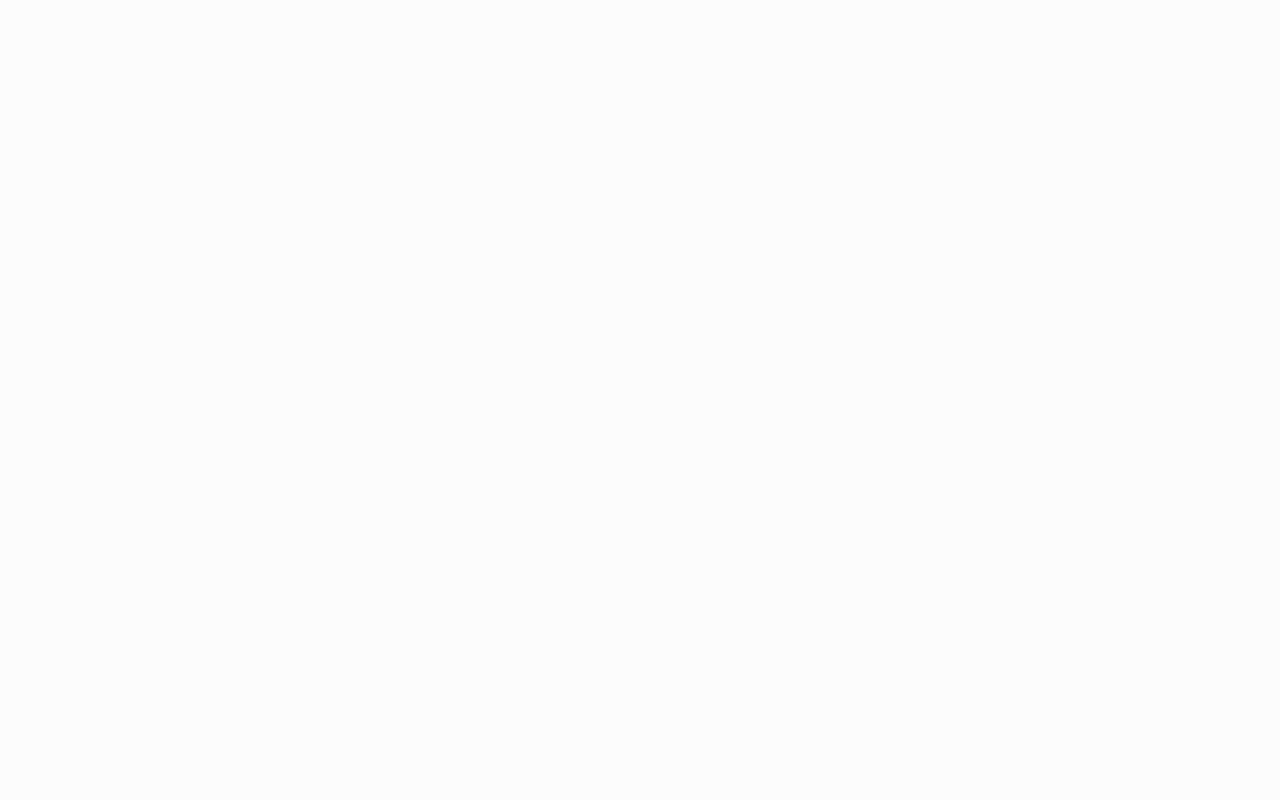
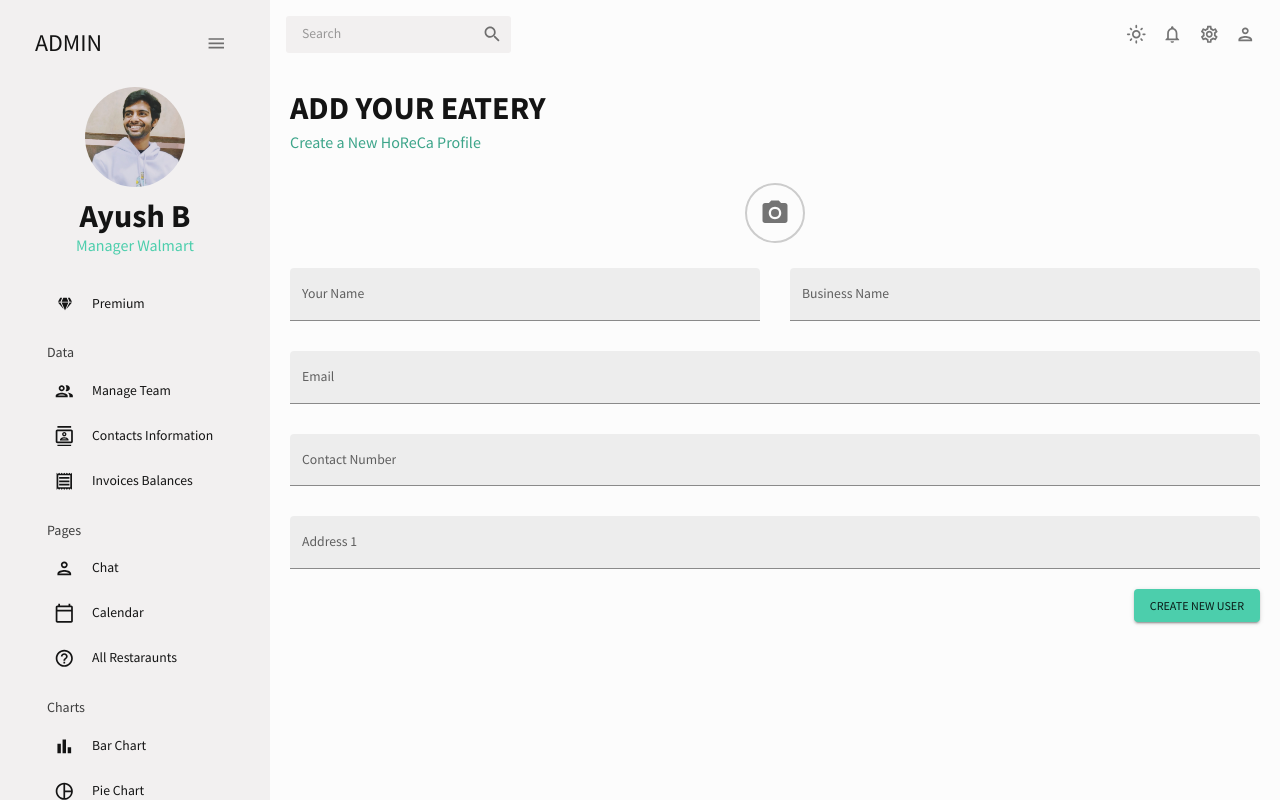
Before and after one commit to AyushBorage28/NourishNet, a React (Vite) app: page /dashboard in a window 1280 px wide. Before the commit this address had no page. Built offline with nearby package versions, Linux system fonts and the light colour scheme.

Commit message:
add pages

```diff
--- a/src/App.jsx
+++ b/src/App.jsx
@@ -5,6 +5,7 @@ import { ColorModeContext, useMode } from "./theme";
 import Topbar from "./screens/globals/Topbar";
 
 import ProDashboard from "./screens/prodashboard";
+import Dashboard from "./screens/dashboard";
 import Team from "./screens/team";
 import Invoices from "./screens/invoices";
 import Contacts from "./screens/contacts";
@@ -30,11 +31,13 @@ const App = () => {
   const location = useLocation();
   const allowedRoutes = [
     "/prodashboard",
+    "/dashboard",
     "/team",
     "/contacts",
     "/invoices",
     "/premium",
     "/form",
+    "/addhoreca",
     "/horeca",
     "/bar",
     "/pie",
@@ -64,6 +67,7 @@ const App = () => {
               <Route path="/signup" element={<SignUp />} />
               <Route path="/premium" element={<PremiumFeatures />} />
               <Route path="/prodashboard" element={<ProDashboard />} />
+              <Route path="/dashboard" element={<Dashboard />} />
               <Route path="/team" element={<Team />} />
 
               <Route path="/contacts" element={<Contacts />} />
--- a/src/assets/index.js
+++ b/src/assets/index.js
@@ -15,8 +15,10 @@ import twitter from "./twitter.svg";
 import people01 from "./people01.jpeg";
 import people02 from "./people02.png";
 import people03 from "./people03.png";
+import demoRestaurant from "./demoRestaurant.jpeg";
 
 export {
+  demoRestaurant,
   card,
   dropbox,
   quotes,
--- a/src/screens/Horeca/index.jsx
+++ b/src/screens/Horeca/index.jsx
@@ -1,73 +1,74 @@
-
-import {
-  Box,
-  Card,
-  CardContent,
-  CardMedia,
-  Typography,
-} from "@mui/material";
+import { Box, Card, CardContent, CardMedia, Typography } from "@mui/material";
 import { FaPhone, FaMapMarkerAlt, FaMapMarkedAlt } from "react-icons/fa"; // Import the icons
 import Header from "../../components/Header";
 import styled from "styled-components"; // Import styled-components
+import { demoRestaurant } from "../../assets";
 
 const StyledCard = styled(Card)`
   width: 275px;
   margin-bottom: 20px;
   border-radius: 15px;
-  transition: transform 0.3s, box-shadow 0.3s; /* Added box-shadow transition */
+  transition: transform 0.3s, box-shadow 0.3s;
 
   &:hover {
     transform: translateY(-5px);
-    box-shadow: 0px 3px 6px rgba(0, 0, 0, 0.1); /* Adding shadow when hovered */
+    box-shadow: 0px 3px 6px rgba(0, 0, 0, 0.1);
+    background-color: #f7f7f7; /* Light background color on hover */
   }
 `;
 
 const StyledIcon = styled.span`
   position: relative;
-  top: -2px; /* Adjust this value to align the icons properly */
+  top: -2px;
   margin-right: 8px;
   transition: color 0.3s;
 
   ${StyledCard}:hover & {
-    color: yellow; /* Changed hover color to yellow */
+    color: #f39c12; /* Change hover color to a complementary color */
   }
 `;
 
 const StyledRestaurantName = styled(Typography)`
-  margin-bottom: 8px; /* Adding spacing in Y direction for the restaurant name */
+  margin-bottom: 8px;
+  font-weight: bold; /* Emphasize restaurant name */
 `;
 
-
+const ContentWrapper = styled.div`
+  display: flex;
+  align-items: center;
+`;
 
 const Horeca = () => {
   const horecaData = [
     {
-      image: "image-url-1.jpg",
+      image: demoRestaurant, //image URL from cloudinary
       name: "Restaurant A",
       location: "123 Main St, City",
       distance: "2.5 km",
       phoneNumber: "123-456-7890",
     },
     {
-      image: "image-url-2.jpg",
-      name: "Cafe B",
+      image: demoRestaurant,
+      name: "Hotel B",
       location: "456 Park Ave, Town",
       distance: "1.8 km",
       phoneNumber: "987-654-3210",
     },
     {
-      image: "image-url-3.jpg",
-      name: "Eatery C",
+      image: demoRestaurant,
+      name: "Cafe C",
       location: "789 Broad St, Village",
       distance: "3.2 km",
       phoneNumber: "555-123-4567",
     },
-    // Add more data as needed
   ];
 
   return (
     <Box m="20px">
-      <Header title="All Restaurants" subtitle="Collect Food from where it is surplus" />
+      <Header
+        title="All Restaurants"
+        subtitle="Collect Food from where it is surplus"
+      />
 
       <Box display="flex" flexWrap="wrap" gap="20px">
         {horecaData.map((item, index) => (
@@ -77,23 +78,29 @@ const Horeca = () => {
               height="140"
               image={item.image}
               alt={item.name}
+              style={{ borderRadius: "15px 15px 0 0" }}
             />
             <CardContent style={{ padding: "16px", marginTop: "8px" }}>
-              <StyledRestaurantName variant="h5">{item.name}</StyledRestaurantName>
-              <div>
-                <Typography>
-                  <StyledIcon as={FaMapMarkedAlt} /> {item.location}
-                </Typography>
-              </div>
-              <div style={{ marginTop: "10px" }}> {/* Added spacing in Y direction */}
-                <Typography>
-                  <StyledIcon as={FaMapMarkerAlt} /> {item.distance}
-                </Typography>
+              <StyledRestaurantName variant="h5">
+                {item.name}
+              </StyledRestaurantName>
+              <div style={{ marginTop: "10px" }}>
+                <ContentWrapper>
+                  <StyledIcon as={FaMapMarkedAlt} />
+                  <Typography>{item.location}</Typography>
+                </ContentWrapper>
               </div>
               <div style={{ marginTop: "10px" }}>
-                <Typography>
-                  <StyledIcon as={FaPhone} /> {item.phoneNumber}
-                </Typography>
+                <ContentWrapper>
+                  <StyledIcon as={FaMapMarkerAlt} />
+                  <Typography>{item.distance}</Typography>
+                </ContentWrapper>
+              </div>
+              <div style={{ marginTop: "10px" }}>
+                <ContentWrapper>
+                  <StyledIcon as={FaPhone} />
+                  <Typography>{item.phoneNumber}</Typography>
+                </ContentWrapper>
               </div>
             </CardContent>
           </StyledCard>
--- /dev/null
+++ b/src/screens/dashboard/index.jsx
@@ -0,0 +1,183 @@
+import { Box, Button, IconButton, TextField } from "@mui/material";
+import { Formik } from "formik";
+import * as yup from "yup";
+import useMediaQuery from "@mui/material/useMediaQuery";
+import Header from "../../components/Header";
+import CameraAltIcon from "@mui/icons-material/CameraAlt"; // Import the camera icon
+
+const Dashboard = () => {
+  const isNonMobile = useMediaQuery("(min-width:600px)");
+
+  const handleFormSubmit = (values) => {
+    console.log(values);
+  };
+
+  return (
+    <Box m="20px">
+      <Header title="ADD YOUR EATERY" subtitle="Create a New HoReCa Profile" />
+
+      <Box display="flex" justifyContent="center" alignItems="center" mb="25px">
+        <label htmlFor="upload-input">
+          <input
+            type="file"
+            id="upload-input"
+            style={{ display: "none" }}
+            accept="image/*"
+          />
+          <IconButton
+            component="span"
+            style={{
+              width: "60px",
+              height: "60px",
+              borderRadius: "50%",
+              border: "2px solid #ccc",
+              display: "flex",
+              justifyContent: "center",
+              alignItems: "center",
+              cursor: "pointer",
+              transition: "border-color 0.3s ease-in-out",
+            }}
+          >
+            <CameraAltIcon fontSize="large" />
+          </IconButton>
+        </label>
+      </Box>
+
+      <Formik
+        onSubmit={handleFormSubmit}
+        initialValues={initialValues}
+        validationSchema={checkoutSchema}
+      >
+        {({
+          values,
+          errors,
+          touched,
+          handleBlur,
+          handleChange,
+          handleSubmit,
+        }) => (
+          <form onSubmit={handleSubmit}>
+            <Box
+              display="grid"
+              gap="30px"
+              gridTemplateColumns="repeat(4, minmax(0, 1fr))"
+              //split the grid into 4 sections each sections will hva a minimum of zero and maximum of 1 fraction
+              sx={{
+                "& > div": { gridColumn: isNonMobile ? undefined : "span 4" },
+              }}
+            >
+              <TextField
+                fullWidth
+                variant="filled"
+                type="text"
+                label="Your Name"
+                onBlur={handleBlur}
+                onChange={handleChange}
+                value={values.firstName}
+                name="firstName"
+                error={!!touched.firstName && !!errors.firstName}
+                helperText={touched.firstName && errors.firstName}
+                sx={{ gridColumn: "span 2" }}
+              />
+              <TextField
+                fullWidth
+                variant="filled"
+                type="text"
+                label="Business Name"
+                onBlur={handleBlur}
+                onChange={handleChange}
+                value={values.businessName}
+                name="businessName"
+                error={!!touched.businessName && !!errors.businessName}
+                helperText={touched.businessName && errors.businessName}
+                sx={{ gridColumn: "span 2" }}
+              />
+              <TextField
+                fullWidth
+                variant="filled"
+                type="text"
+                label="Email"
+                onBlur={handleBlur}
+                onChange={handleChange}
+                value={values.email}
+                name="email"
+                error={!!touched.email && !!errors.email}
+                helperText={touched.email && errors.email}
+                sx={{ gridColumn: "span 4" }}
+              />
+              <TextField
+                fullWidth
+                variant="filled"
+                type="text"
+                label="Contact Number"
+                onBlur={handleBlur}
+                onChange={handleChange}
+                value={values.contact}
+                name="contact"
+                error={!!touched.contact && !!errors.contact}
+                helperText={touched.contact && errors.contact}
+                sx={{ gridColumn: "span 4" }}
+              />
+              <TextField
+                fullWidth
+                variant="filled"
+                type="text"
+                label="Address 1"
+                onBlur={handleBlur}
+                onChange={handleChange}
+                value={values.address1}
+                name="address1"
+                error={!!touched.address1 && !!errors.address1}
+                helperText={touched.address1 && errors.address1}
+                sx={{ gridColumn: "span 4" }}
+              />
+              {/* <TextField
+                fullWidth
+                variant="filled"
+                type="text"
+                label="Address 2"
+                onBlur={handleBlur}
+                onChange={handleChange}
+                value={values.address2}
+                name="address2"
+                error={!!touched.address2 && !!errors.address2}
+                helperText={touched.address2 && errors.address2}
+                sx={{ gridColumn: "span 4" }}
+              /> */}
+            </Box>
+            <Box display="flex" justifyContent="end" mt="20px">
+              <Button type="submit" color="secondary" variant="contained">
+                Create New User
+              </Button>
+            </Box>
+          </form>
+        )}
+      </Formik>
+    </Box>
+  );
+};
+
+const phoneRegExp =
+  /^((\+[1-9]{1,4}[ -]?)|(\([0-9]{2,3}\)[ -]?)|([0-9]{2,4})[ -]?)*?[0-9]{3,4}[ -]?[0-9]{3,4}$/;
+
+const checkoutSchema = yup.object().shape({
+  firstName: yup.string().required("required"),
+  businessName: yup.string().required("required"),
+  email: yup.string().email("invalid email").required("required"),
+  contact: yup
+    .string()
+    .matches(phoneRegExp, "Phone number is not valid")
+    .required("required"),
+  address1: yup.string().required("required"),
+  address2: yup.string().required("required"),
+});
+const initialValues = {
+  firstName: "",
+  businessName: "",
+  email: "",
+  contact: "",
+  address1: "",
+  address2: "",
+};
+
+export default Dashboard;
--- a/src/screens/globals/Sidebar.jsx
+++ b/src/screens/globals/Sidebar.jsx
@@ -166,7 +166,7 @@ const Sidebar = () => {
               Pages
             </Typography>
             <Item
-              title="Profile Form"
+              title="Chat"
               to="/addhoreca"
               icon={<PersonOutlinedIcon />}
               selected={selected}
@@ -180,7 +180,7 @@ const Sidebar = () => {
               setSelected={setSelected}
             />
             <Item
-              title="All Restraunts"
+              title="All Restaraunts"
               to="/horeca"
               icon={<HelpOutlineOutlinedIcon />}
               selected={selected}
--- a/src/screens/prodashboard/index.jsx
+++ b/src/screens/prodashboard/index.jsx
@@ -1,11 +1,6 @@
 import { Box, Button, IconButton, Typography, useTheme } from "@mui/material";
 import { tokens } from "../../theme";
 import { mockTransactions } from "../../data/mockData";
-// import DownloadOutlinedIcon from "@mui/icons-material/DownloadOutlined";
-// import EmailIcon from "@mui/icons-material/Email";
-// import PointOfSaleIcon from "@mui/icons-material/PointOfSale";
-// import PersonAddIcon from "@mui/icons-material/PersonAdd";
-// import TrafficIcon from "@mui/icons-material/Traffic";
 import Header from "../../components/Header";
 import LineChart from "../../components/LineChart";
 import GeographyChart from "../../components/GeographyChart";
```
Also changed, not shown: src/App.css (line endings or trailing spaces), src/assets/demoRestaurant.jpeg (added), src/constants/index.js (line endings or trailing spaces), src/index.css (line endings or trailing spaces).
